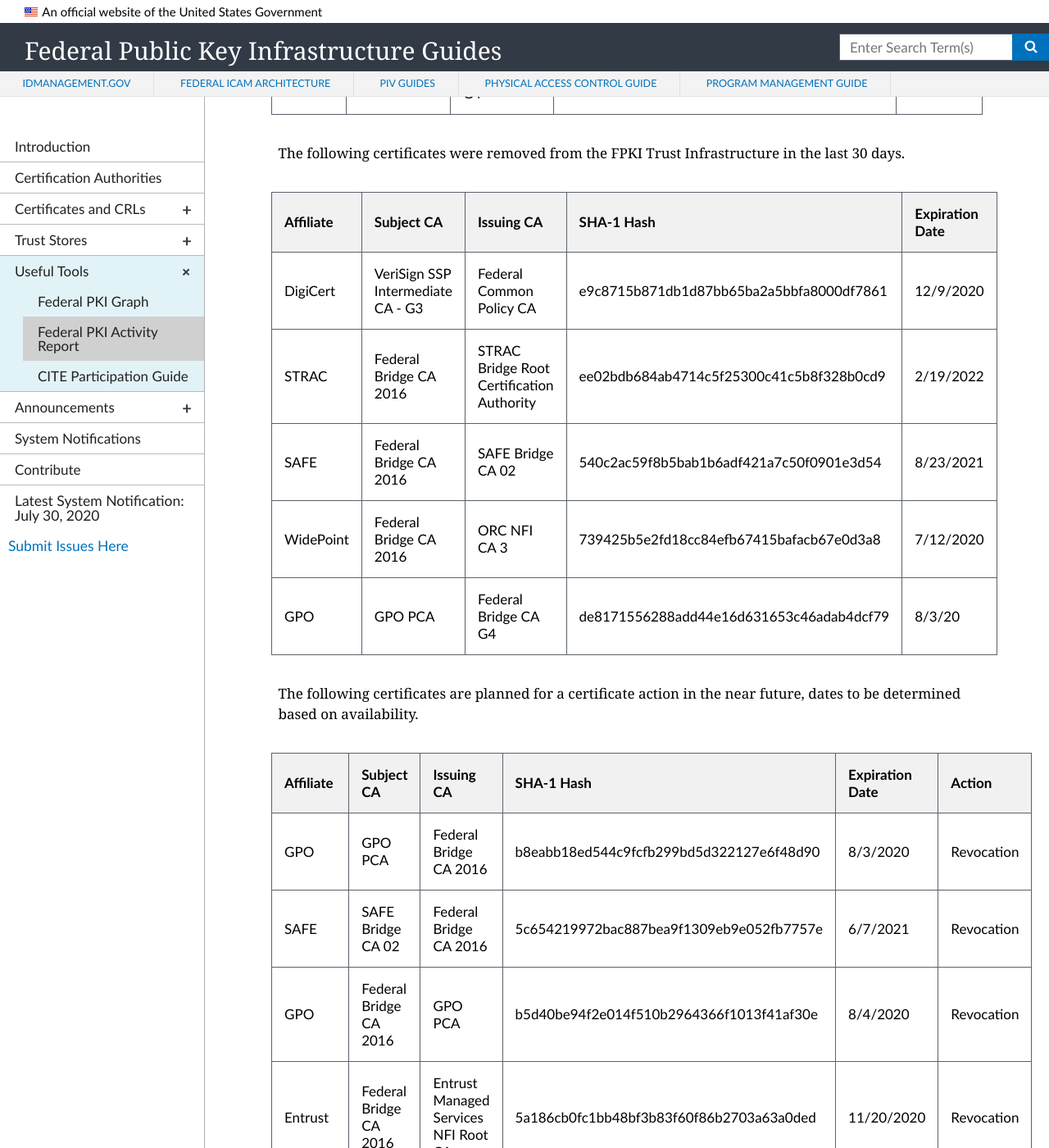
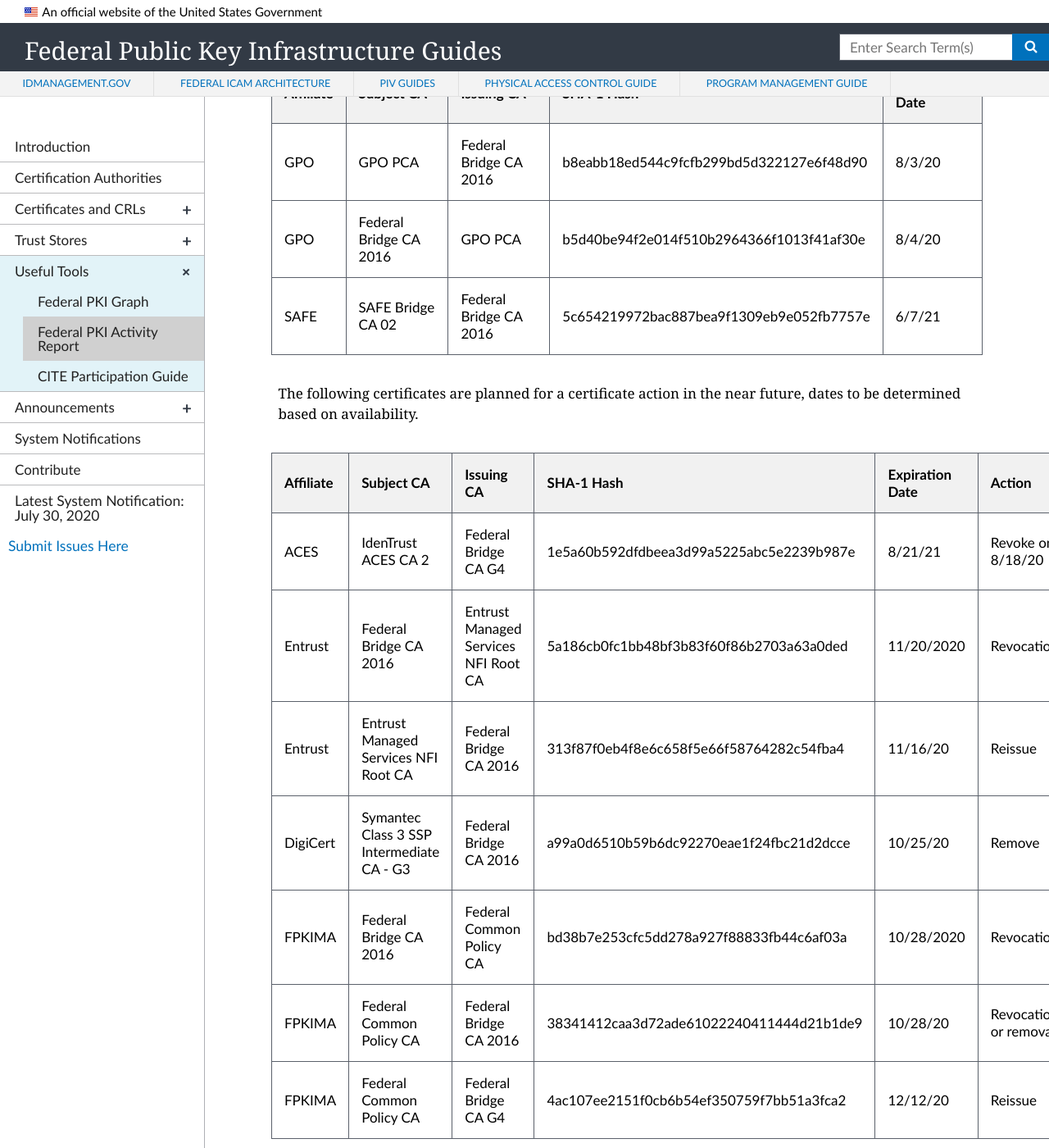
Before and after one commit to GSA/fpki-guides, a Jekyll site: the page built from _tools/03_fpki_activity_report.md, in a window 1280 px wide and 1400 px high, scrolled down 1932 px. Shown: the whole window at 82% size. Built offline with Jekyll 4.4.1, drawn with Linux system fonts in a browser that asks for light colours; nearby versions of some CDN libraries; some of the changed text lies outside the part shown.

Commit message:
Update 03_fpki_activity_report.md

```diff
--- a/_tools/03_fpki_activity_report.md
+++ b/_tools/03_fpki_activity_report.md
@@ -5,7 +5,7 @@
 permalink: tools/fpkiactivityreport/
 ---
 
-Updated: July 7, 2020
+Updated: August 3, 2020
 
 This report provides a technical and policy compliance status for each Federal Public Key Infrastructure (FPKI) Affiliate.
 
@@ -26,32 +26,31 @@
 ## FPKIMA Certificate Activity
 The activity listed in this section is limited to the certificates issued BY or TO the Federal Bridge or Federal Common Policy CA.
 
-The following certificate was issued and published to the FPKI Trust Infrastructure in the last 30 days.
+No certificates were issued or published to the FPKI Trust Infrastructure in the last 30 days.
 
 | Affiliate | Subject CA | Issuing CA | SHA-1 Hash | Issued Date |
 | --------- | ---------- | ---------- | ------ | ------ |
-| SAFE | Federal Bridge CA G4 | SAFE Bridge CA 02 | f63f8b52f872ce8db9ff655a215d36a28fefe673 | 6/24/20 |
-| GPO | GPO PCA | Federal Bridge CA G4 | 52db35c57036a5641bb8dd6b552391a7815681dd | 6/25/20 |
+| No activity to report|  |   |   |  |
 
 The following certificates were removed from the FPKI Trust Infrastructure in the last 30 days.
 
 | Affiliate | Subject CA | Issuing CA | SHA-1 Hash | Expiration Date |
 | --------- | ---------- | ---------- | ------ | ------ |
-| DigiCert | VeriSign SSP Intermediate CA - G3 | Federal Common Policy CA | e9c8715b871db1d87bb65ba2a5bbfa8000df7861 | 12/9/2020 |
-| STRAC | Federal Bridge CA 2016 | STRAC Bridge Root Certification Authority | ee02bdb684ab4714c5f25300c41c5b8f328b0cd9 | 2/19/2022 |
-| SAFE | Federal Bridge CA 2016 | SAFE Bridge CA 02 | 540c2ac59f8b5bab1b6adf421a7c50f0901e3d54 | 8/23/2021 |
-| WidePoint | Federal Bridge CA 2016 | ORC NFI CA 3 | 739425b5e2fd18cc84efb67415bafacb67e0d3a8 | 7/12/2020 |
-| GPO |GPO PCA | Federal Bridge CA G4 | de8171556288add44e16d631653c46adab4dcf79 | 8/3/20 |
+| GPO | GPO PCA | Federal Bridge CA 2016 | b8eabb18ed544c9fcfb299bd5d322127e6f48d90 | 8/3/20 |
+| GPO | Federal Bridge CA 2016 | GPO PCA | b5d40be94f2e014f510b2964366f1013f41af30e | 8/4/20 |
+| SAFE | SAFE Bridge CA 02 | Federal Bridge CA 2016 | 5c654219972bac887bea9f1309eb9e052fb7757e | 6/7/21 |
 
 The following certificates are planned for a certificate action in the near future, dates to be determined based on availability.
 
 | Affiliate | Subject CA | Issuing CA | SHA-1 Hash | Expiration Date | Action |
 | --------- | ---------- | ---------- | ---------- | ---------- | -------- |
-| GPO | GPO PCA | Federal Bridge CA 2016 | b8eabb18ed544c9fcfb299bd5d322127e6f48d90 | 8/3/2020 | Revocation |
-| SAFE | SAFE Bridge CA 02 | Federal Bridge CA 2016 | 5c654219972bac887bea9f1309eb9e052fb7757e | 6/7/2021 | Revocation |
-| GPO | Federal Bridge CA 2016 | GPO PCA | b5d40be94f2e014f510b2964366f1013f41af30e | 8/4/2020 | Revocation |
+| ACES | IdenTrust ACES CA 2 | Federal Bridge CA G4 | 1e5a60b592dfdbeea3d99a5225abc5e2239b987e | 8/21/21 | Revoke on 8/18/20 |
 | Entrust | Federal Bridge CA 2016 | Entrust Managed Services NFI Root CA | 5a186cb0fc1bb48bf3b83f60f86b2703a63a0ded | 11/20/2020 | Revocation |
+| Entrust | Entrust Managed Services NFI Root CA | Federal Bridge CA 2016 | 313f87f0eb4f8e6c658f5e66f58764282c54fba4 | 11/16/20 | Reissue |
+| DigiCert | Symantec Class 3 SSP Intermediate CA - G3 | Federal Bridge CA 2016 | a99a0d6510b59b6dc92270eae1f24fbc21d2dcce | 10/25/20 | Remove |
 | FPKIMA | Federal Bridge CA 2016 | Federal Common Policy CA | bd38b7e253cfc5dd278a927f88833fb44c6af03a | 10/28/2020 | Revocation |
+| FPKIMA | Federal Common Policy CA | Federal Bridge CA 2016 | 38341412caa3d72ade61022240411444d21b1de9 | 10/28/20 | Revocation or removal |
+| FPKIMA | Federal Common Policy CA | Federal Bridge CA G4 | 4ac107ee2151f0cb6b54ef350759f7bb51a3fca2 | 12/12/20 | Reissue |
 
 
 ## Repository Availability
```
